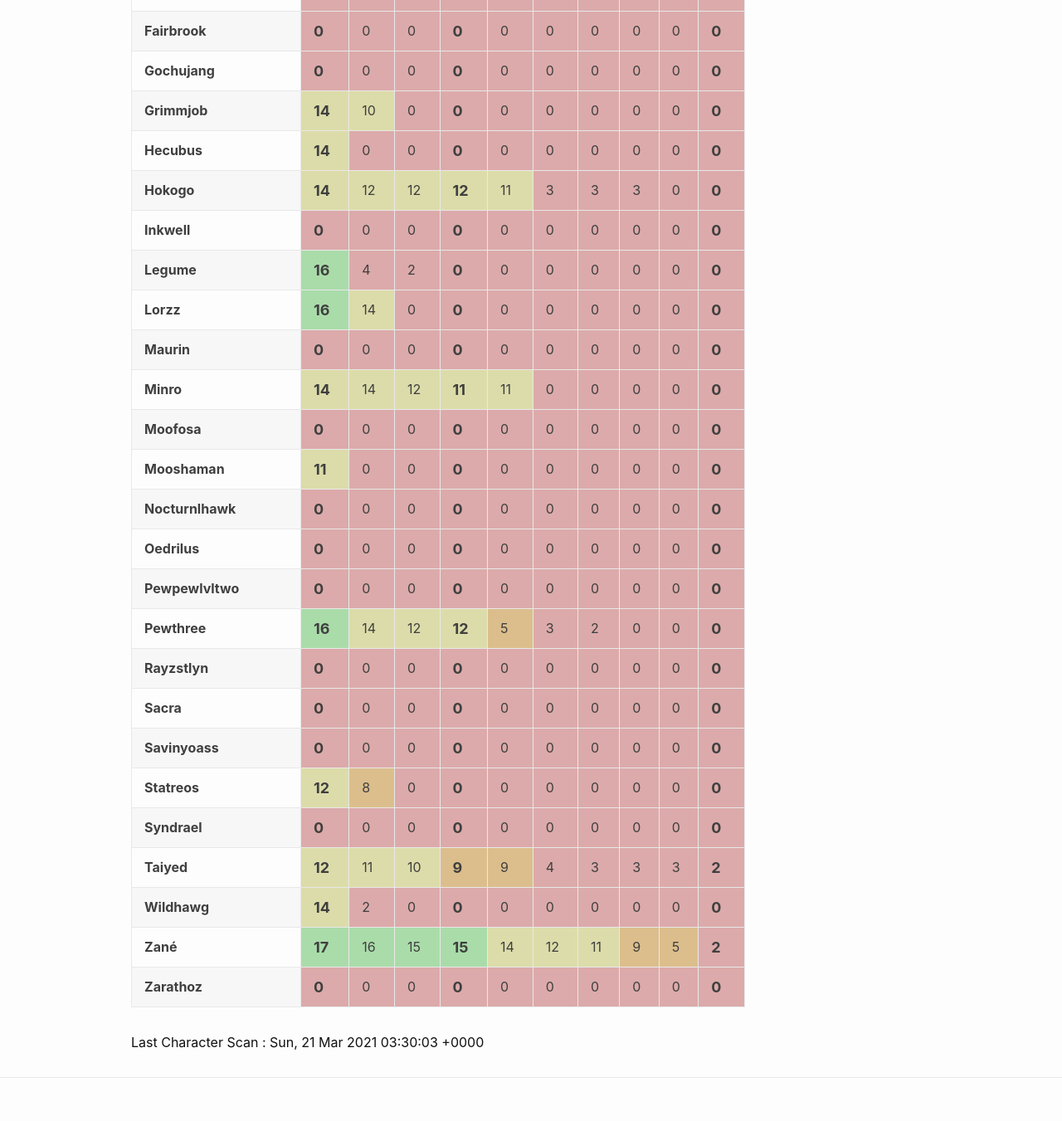
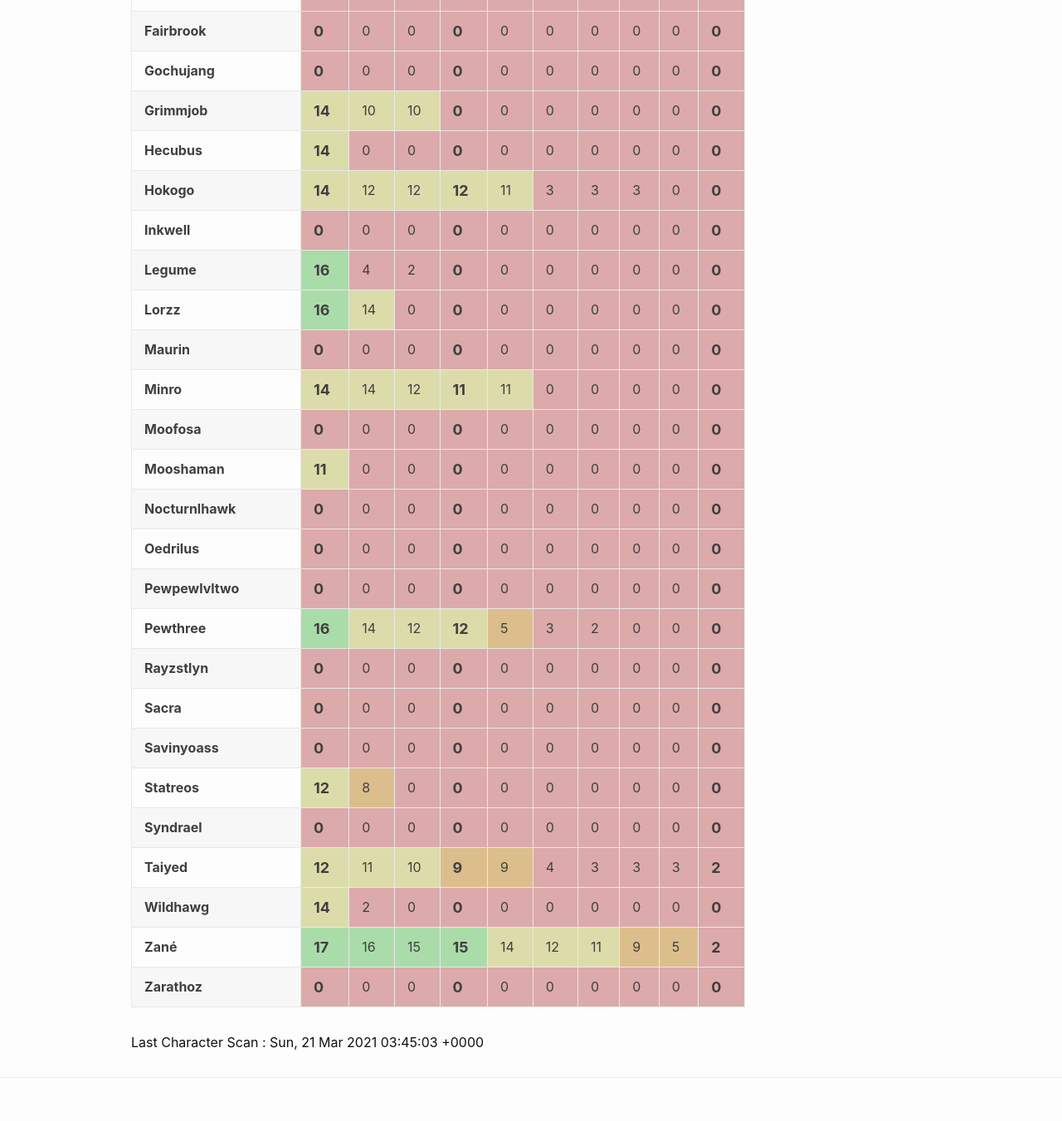
Before and after one commit to eldertribunal/keystonetracker, a Jekyll site: the page built from weekly.md, in a window 1280 px wide. Shown: the part 757-2108 px from the top of the page at 83% size. Built offline with Jekyll 4.4.1, drawn with Linux system fonts in a browser that asks for light colours.

Commit message:
auto scan Sun Mar 21 03:45:49 UTC 2021

```diff
--- a/_data/scanned.json
+++ b/_data/scanned.json
@@ -1,3 +1,3 @@
 {
-  "timestamp": 1616297403
+  "timestamp": 1616298303
 }
--- a/_data/weekly.json
+++ b/_data/weekly.json
@@ -484,7 +484,7 @@
     "dungeons": [
       14,
       10,
-      0,
+      10,
       0,
       0,
       0,
```
